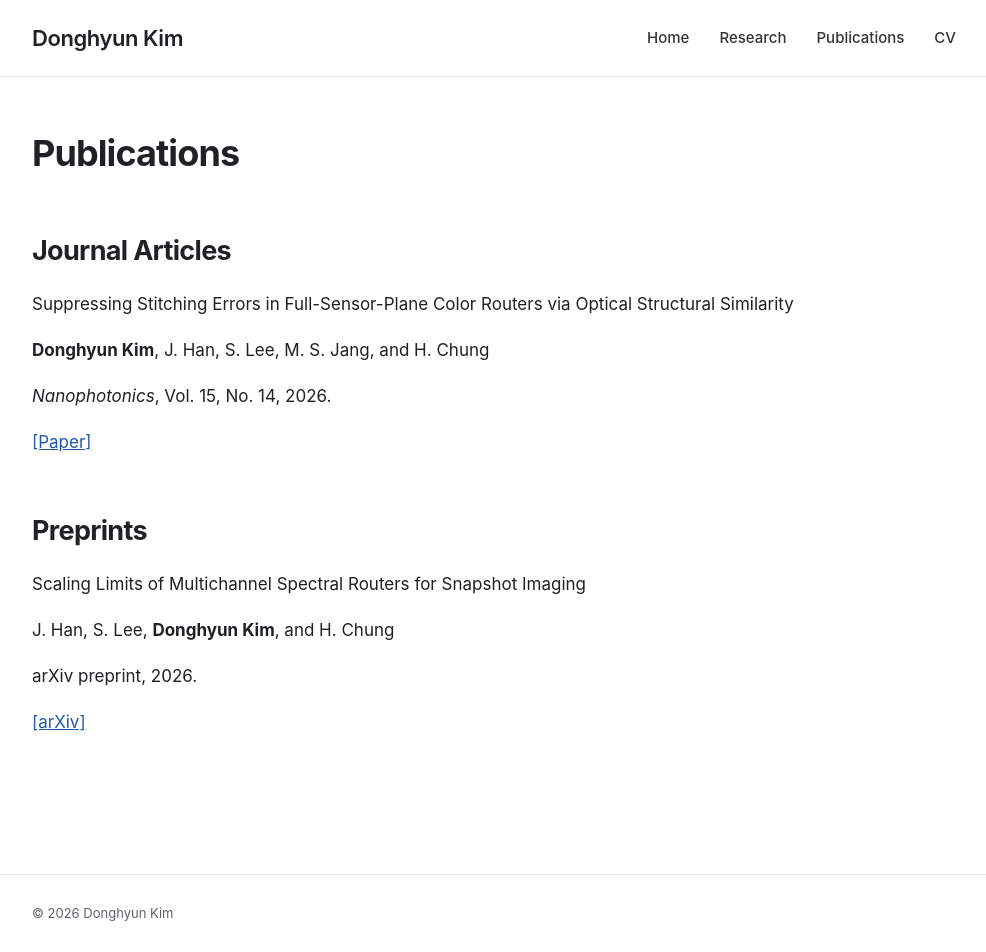
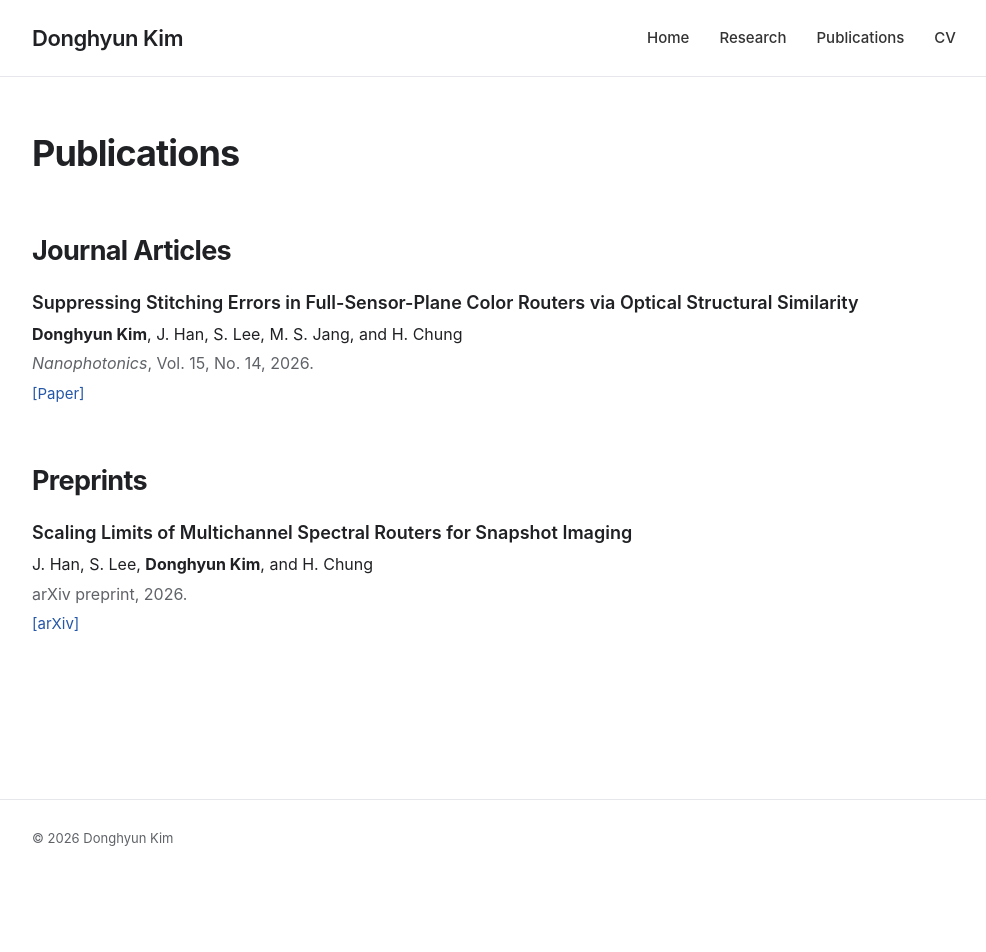
Before and after one commit to dhkim-dhkim-dhkim/dhkim-dhkim-dhkim.github.io, a Jekyll site: the page built from publications.md, in a window 1280 px wide. Shown: the whole page, without its empty margins (146-1132 px from the left). Built offline with Jekyll 4.4.1, drawn with Linux system fonts in a browser that asks for light colours; after the commit the page ends 900 px from its top, so only the background shows below that.

Commit message:
Update style.css

```diff
--- a/assets/css/style.css
+++ b/assets/css/style.css
@@ -347,3 +347,39 @@ a {
     grid-template-columns: 1fr;
   }
 }
+
+/* ---------- Publications page ---------- */
+
+.pub-entry {
+  margin-bottom: 42px;
+}
+
+.pub-title {
+  font-size: 18px;
+  font-weight: 600;
+  line-height: 1.45;
+  margin-bottom: 5px;
+}
+
+.pub-authors {
+  font-size: 16px;
+  margin-bottom: 3px;
+}
+
+.pub-venue {
+  font-size: 16px;
+  color: var(--muted);
+  margin-bottom: 5px;
+}
+
+.pub-links {
+  font-size: 15px;
+}
+
+.pub-links a {
+  text-decoration: none;
+}
+
+.pub-links a:hover {
+  text-decoration: underline;
+}
```
